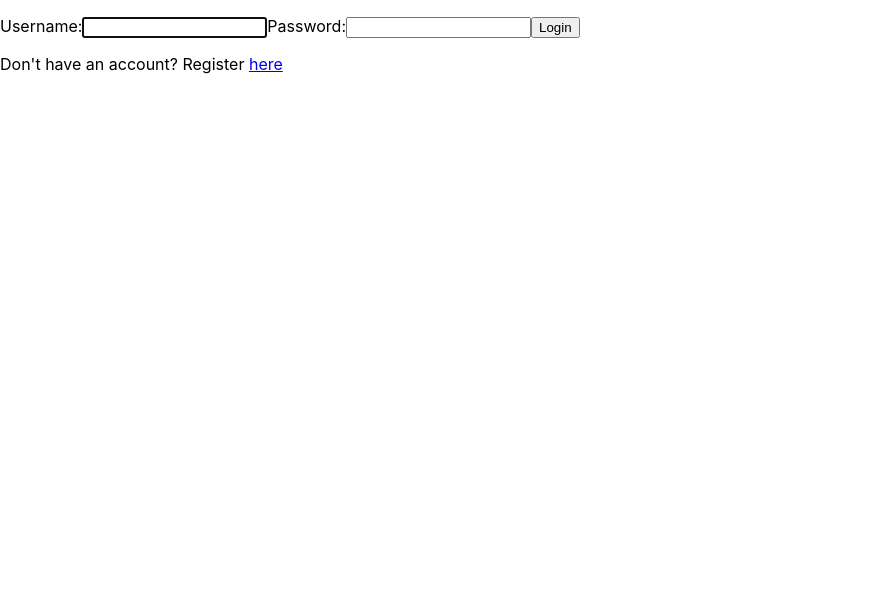
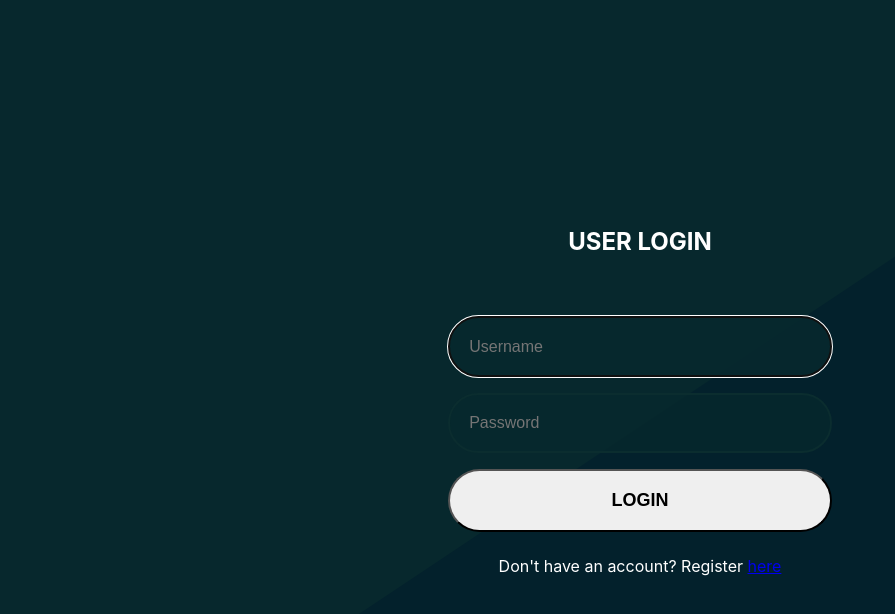
Before and after one commit to sharik1040/login-register-logout-forms, a React (Create React App) app: page / in a window 1280 px wide. Shown: the top 614 px of the page, without its empty margins (0-895 px from the left). Built offline with nearby package versions, Linux system fonts and the light colour scheme.

Commit message:
Added styles for VanillaLoginForm

```diff
--- a/src/App.js
+++ b/src/App.js
@@ -1,9 +1,9 @@
-import { LoginForm } from "./components/VanillaLoginForm";
+import { VanillaLoginFormExample } from "./components/VanillaLoginForm/VanillaLoginFormExample";
 
 function App() {
   return (
     <main className="App">
-      <LoginForm />
+      <VanillaLoginFormExample />
     </main>
   );
 }
--- /dev/null
+++ b/src/components/VanillaLoginForm/VanillaLoginForm.css
@@ -0,0 +1,82 @@
+.login-container{
+    position: relative;
+    z-index: 200;
+    color: white;
+    width: 100%;
+    max-width:30%;
+}
+
+.login-container__title{
+    text-transform: uppercase;
+    font-weight: bold;
+    font-size: 24px;
+}
+
+.login-form-wrapper{
+    position: relative;
+}
+
+.login-form{
+    display: flex;
+    flex-direction: column;
+}
+
+.login-form__input{
+    margin: 0.5rem 0;
+    padding: 1.2rem;
+    border: 2px solid #0B2D2F;
+    border-radius: 50px;
+    background-color: rgba(7,40,45, 0.8);
+    font-size: 1rem;
+    offset: 1;
+    color: #ffffff;
+}
+
+.login-form__button{
+    margin: 0.5rem 0;
+    padding: 1.2rem;
+    border-radius: 50px;
+    cursor: pointer;
+    font-size: 18px;
+    text-transform: uppercase;
+    font-weight: bold;
+}
+
+.login-form__err-msg{
+    color: red;
+}
+
+/* styles for VanillaLoginFormExample.js */
+.form-usage{
+    background-color: #07282D;
+    text-align: center;
+    display: flex;
+    min-height: 100vh;
+    max-height: 100vh;
+    align-items: center;
+    justify-content: center;
+    /* position: relative; */
+}
+
+@media screen and (max-width: 600px) {
+    .form-usage{
+      padding: 0rem;
+    }
+}
+
+.decor-wrapper{
+    overflow: hidden;
+}
+
+.form-usage__decor{
+    width: 0;
+    height: 0;
+    border-top: 100vh solid transparent;
+    border-bottom: 0;
+    border-right: 150vh solid  #03212C;
+    border-left: 0;
+    z-index: 10;
+    position: absolute;
+    top: 0;
+    right: 0;
+}
--- /dev/null
+++ b/src/components/VanillaLoginForm/VanillaLoginFormExample.js
@@ -0,0 +1,13 @@
+import { LoginForm } from "./index";
+import "./VanillaLoginForm.css";
+
+export const VanillaLoginFormExample = () => {
+    return (
+        <section className="form-usage">
+            <LoginForm />
+            <div className="decor-wrapper">
+                <div className="form-usage__decor"/>
+            </div>
+        </section>
+    )
+}
--- a/src/components/VanillaLoginForm/index.js
+++ b/src/components/VanillaLoginForm/index.js
@@ -1,5 +1,6 @@
 import React, { useRef, useState, useEffect, useContext } from "react";
 import AuthContext from "../../context/AuthProvider";
+import "./VanillaLoginForm.css";
 
 export const LoginForm = () => {
     const {auth, setAuth } = useContext(AuthContext);
@@ -28,7 +29,8 @@ export const LoginForm = () => {
     }
 
     return (
-        <>
+        <div className="login-container">
+            <h2 className="login-container__title">User login</h2>
             {
                 success ? (
                     <section>
@@ -37,13 +39,12 @@ export const LoginForm = () => {
                         <h3>I hope you are doing well and are safe.</h3>
                     </section>
                 ) : (
-                    <section>
-                        <form onSubmit={handleSubmit}>
-                            <p ref={errRef} arial-live="assertive">
+                    <section className="login-form-wrapper">
+                        <form onSubmit={handleSubmit} className="login-form">
+                            <p ref={errRef} arial-live="assertive" className="login-form__err-msg">
                                 {errMsg}
                             </p>
 
-                            <label htmlFor="username">Username:</label>
                             <input
                                 type="text"
                                 id="username"
@@ -52,23 +53,26 @@ export const LoginForm = () => {
                                 onChange={(e) => setUsername(e.target.value)}
                                 value={username}
                                 required
+                                placeholder="Username"
+                                className="login-form__input"
                             />
 
-                            <label htmlFor="password">Password:</label>
                             <input
                                 type="password"
                                 id="password"
                                 onChange={(e) => setPassword(e.target.value)}
                                 value={password}
                                 required
+                                placeholder="Password"
+                                className="login-form__input"
                             />
 
-                            <button>Login</button>
+                            <button className="login-form__button">Login</button>
                         </form>
                         <p>Don't have an account? Register <a href="#">here</a></p>
                     </section>
                 )
             }
-        </>
+        </div>
     )
 }
```
